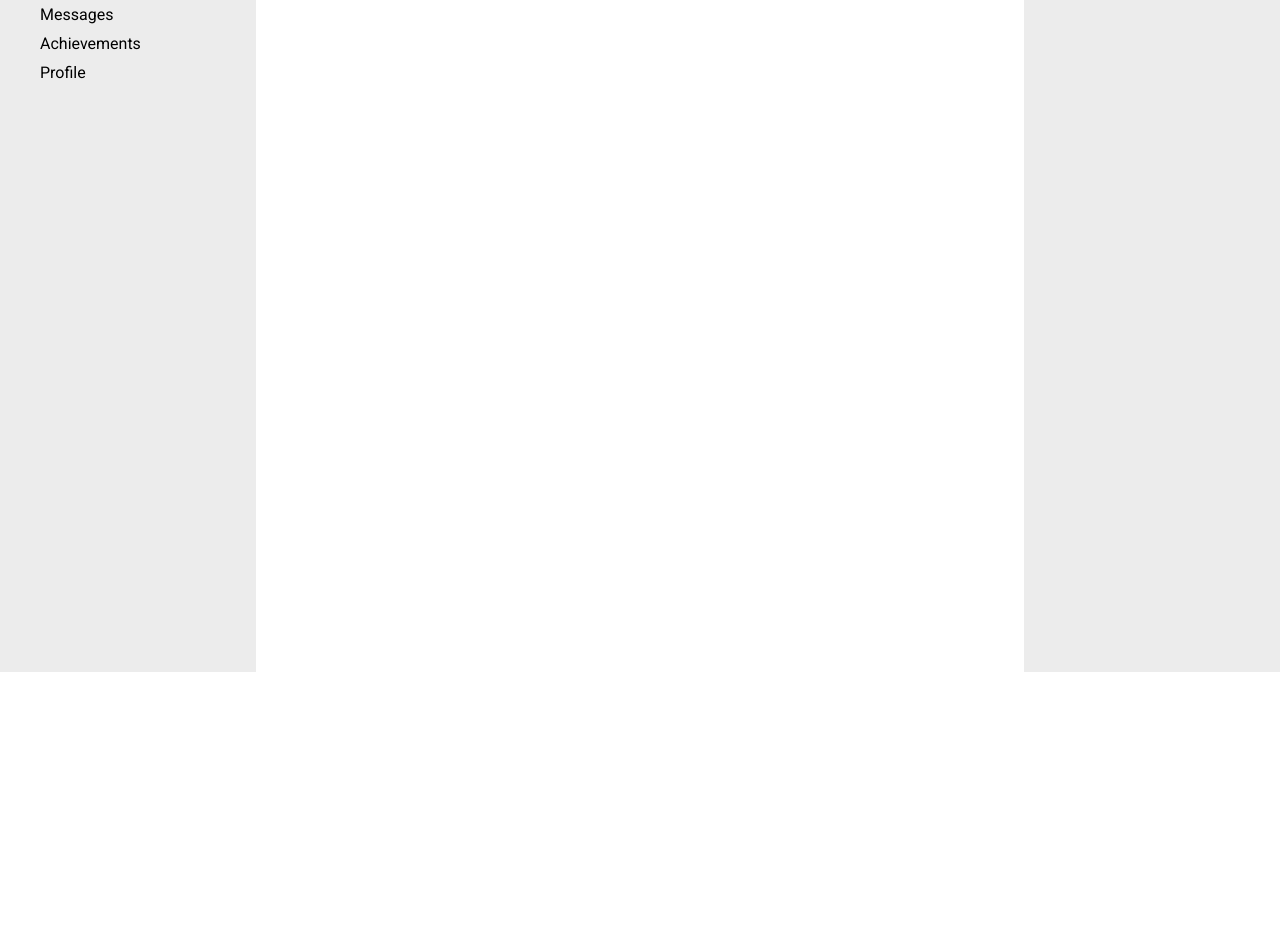
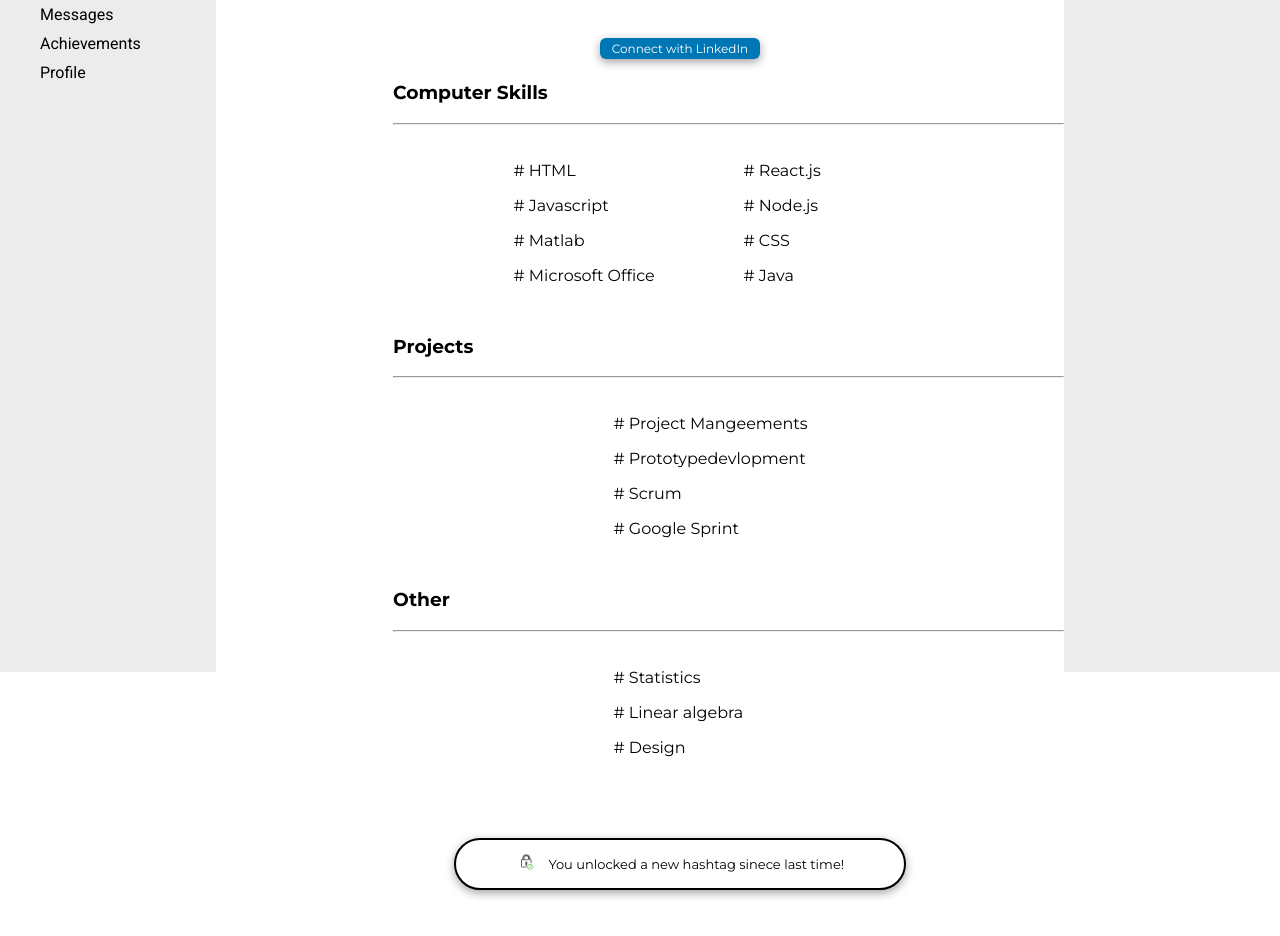
Before and after one commit to samdarrehshourian/Hands-Up, a React (Create React App) app: page /achievements in a window 1280 px wide. Shown: the part 122-1058 px from the top of the page. Before the commit the page ends 800 px from the top, so only its background shows below. Built offline with nearby package versions, Linux system fonts and the light colour scheme.

Commit message:
Added Fridas Achievements files

```diff
--- a/src/components/Achievements.js
+++ b/src/components/Achievements.js
@@ -1,13 +1,68 @@
 import React from 'react';
 import '../scss-style/Achievements.scss';
+import unlock from '../icons/Achievements/Unlocked.png'
 
 const  Achievements = () => {
   return (
-    <div className = 'achievements-container'>
-      <div className = 'achievements'>
+    <div className = "achivements">
+      <div class = "title">
         <h1>Achievements</h1>
       </div>
+      <button class = "button_LinkedIn">Connect with LinkedIn</button>
+      <div class = "computerSkills">
+        <h3>Computer Skills</h3>
+        <hr></hr>
+        <div id = "boxes">
+          <div class = "box_left">
+            <p>#  HTML</p>
+            <p>#  Javascript</p>
+            <p>#  Matlab</p>
+            <p>#  Microsoft Office</p>
+          </div>
+          <div class = "box_right">
+            <p>#  React.js</p>
+            <p>#  Node.js</p>
+            <p>#  CSS</p>
+            <p>#  Java</p>
+          </div>
+        </div>
+      </div>
+
+      <div class = "projects">
+        <h3>Projects</h3>
+        <hr></hr>
+        <div id = "boxes">
+          <div class = "box_left">
+            <p>#  Project Mangeements</p>
+            <p>#  Prototypedevlopment</p>
+            <p>#  Scrum</p>
+            <p>#  Google Sprint</p>
+          </div>
+        </div>
+      </div>
+
+      <div class = "other">
+        <h3>Other</h3>
+        <hr></hr>
+        <div id = "boxes">
+          <div class = "box_left">
+            <p>#  Statistics</p>
+            <p>#  Linear algebra</p>
+            <p>#  Design</p>
+          </div>
+        </div>
+      </div>
+
+      <div className = "note_Unlocked">
+        <div className = "note_flexContainer">
+          <img id = "image_unlock" src={unlock} alt="Unlocked icon"></img>
+          <p>You unlocked a new hashtag sinece last time!</p>
+        </div>
+      </div>
+
+
     </div>
+
   );
 }
 
--- a/src/scss-style/Achievements.scss
+++ b/src/scss-style/Achievements.scss
@@ -1,14 +1,99 @@
 @import './Colors.scss';
 @import './Fonts.scss';
+.achivements{
+    text-align: center;
+    display: table-cell;
+    width: 60%;
+    margin-left: 80px;
+}
 
-.achievements-container{
-    flex: 3;
-    overflow-y: scroll;
+.title {
+    font-family: "Montserrat", "Roboto", sans-serif;
+    color: $text;
+    font-size: 20px;
+}
+
+.computerSkills {
+    font-family: "Montserrat", "Roboto", sans-serif;
+    text-align: left;
+    margin-left: 97px;
+}
+
+.projects {
+    font-family: "Montserrat", "Roboto", sans-serif;
+    text-align: left;
+    margin-left: 97px;
+}
+
+.other {
+    font-family: "Montserrat", "Roboto", sans-serif;
+    text-align: left;
+    margin-left: 97px;
+}
+
+#boxes {
+    margin-top:20px;
     display: flex;
-    .achievements{
-        h1{
-            margin: 0;
+    flex-wrap: wrap;
+    justify-content: center;
+}
+
+.box_left {
+    text-align: left;
+    width: 200px;
+    padding: 0px 30px 15px 0px;
+}
+
+.box_right {
+    text-align: left;
+    width: 200px;
+    padding: 0px 0px 15px 0px;
+}
+
+.button_LinkedIn {
+    border: none;
+    color: $white;
+    background-color: $LinkedIn;
+    box-shadow: 0px 3px 10px 0px $shadow;
+    padding: 3px 12px;
+    text-align: left;
+    text-decoration: none;
+    font-family: "Montserrat", "Roboto", sans-serif;
+    display: inline-block;
+    font-size: 12px;
+    margin: 4px 2px;
+    border-radius: 6px;
+    transition-duration: 0.4s;
+    cursor: pointer;
+}
+
+.button_LinkedIn:hover {
+    background-color: $LinkedIn_hover;
+    color: white;
+}
+
+.note_Unlocked {
+    border: 2px solid $black;
+    color: $black;
+    background-color: $white;
+    box-shadow: 0px 3px 10px 0px $shadow;
+    padding: 3px 20px;
+    text-align: right;
+    text-decoration: none;
+    display: inline-block;
+    font-size: 13px;
+    margin: 50px 2px;
+    border-radius: 40px;
+    font-family: "Montserrat", "Roboto", sans-serif;
+
+    .note_flexContainer {
+        display: flex;
+        justify-content: center;
+        align-items: center;
+
+        #image_unlock {
+            width:6%;
+            padding-right: 2%;
         }
     }
-
 }
--- a/src/scss-style/Colors.scss
+++ b/src/scss-style/Colors.scss
@@ -9,3 +9,7 @@ $pink: #E567C2;
 $red: #E36363;
 $orange: #EA9E2D;
 $darkGray: #AEAEAE;
+$text: #242423;
+$LinkedIn: #0077B5;
+$LinkedIn_hover: #035681;
+$shadow: #0000005e
```
